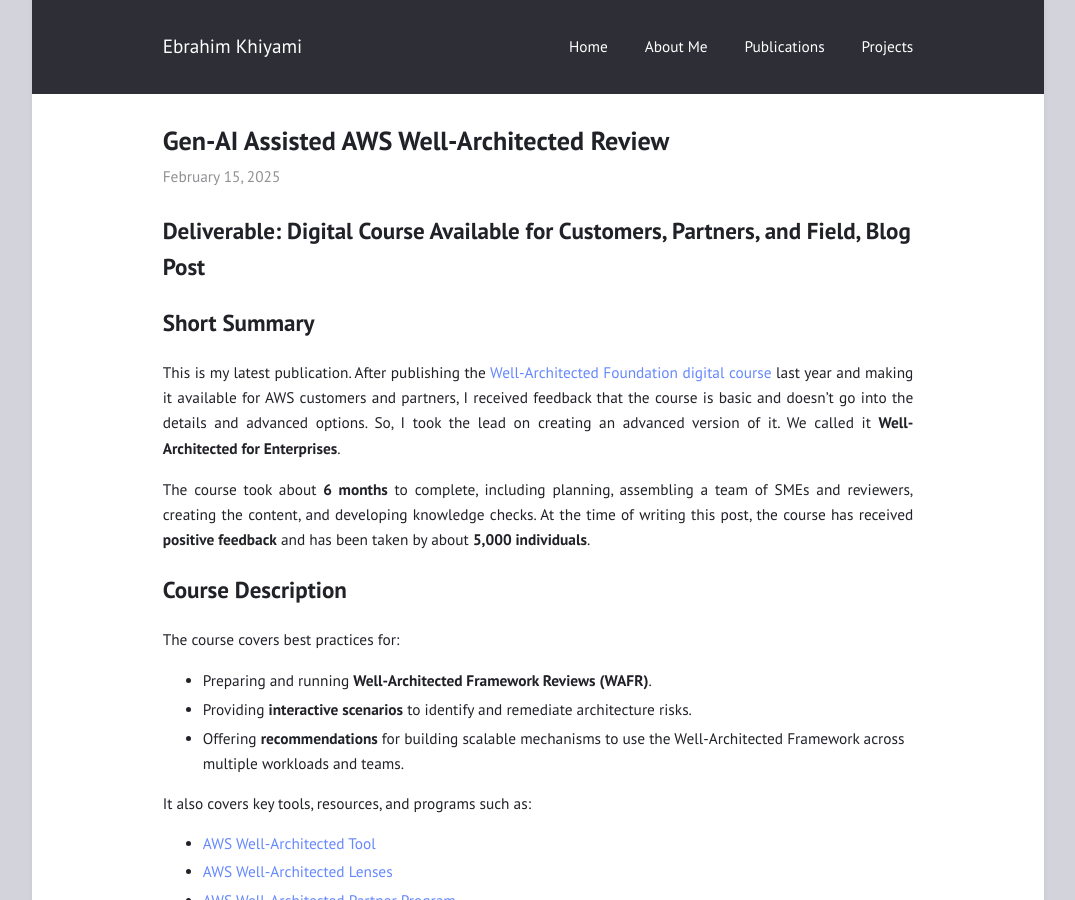
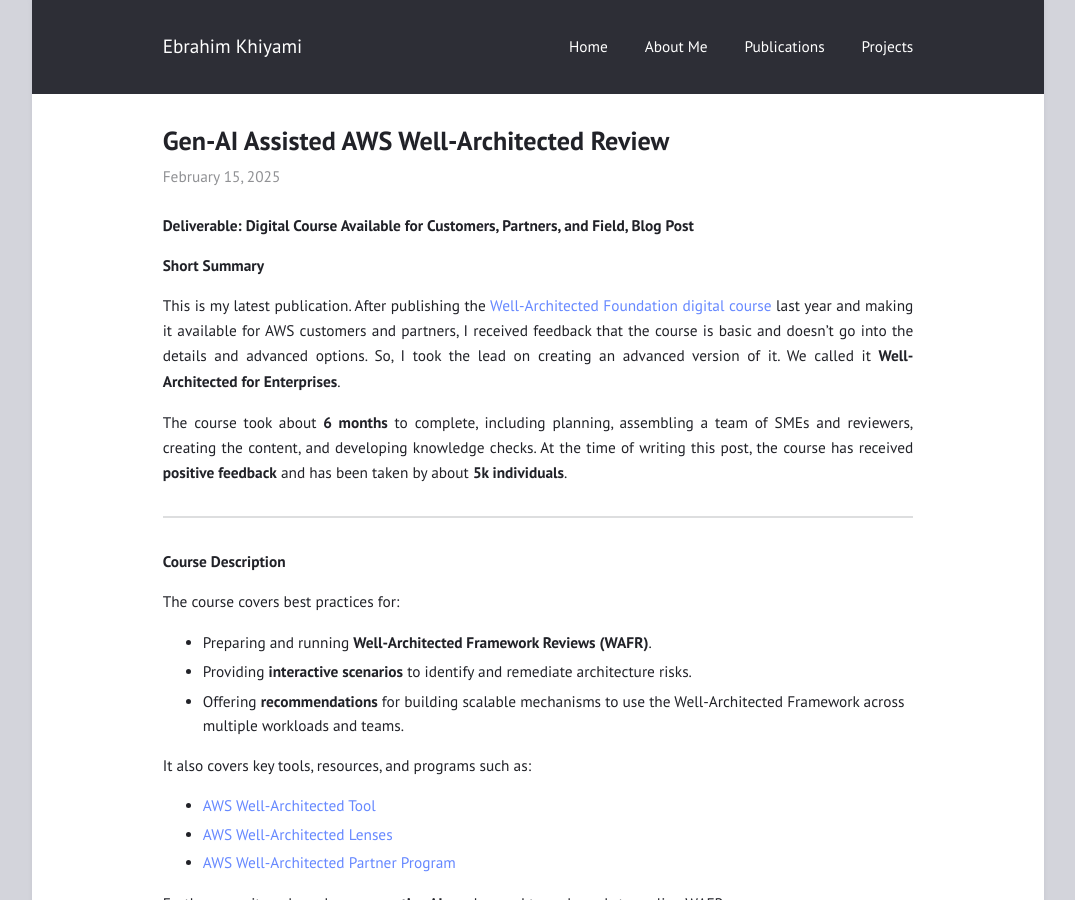
Before and after one commit to ekhiyami/ekhiyami.github.io, a Jekyll site: the page built from _posts/2025-02-15-wa-enterprise.md, in a window 1280 px wide and 900 px high. Shown: the whole window, without its empty margins (102-1177 px from the left). Built offline with Jekyll 4.4.1, drawn with Linux system fonts in a browser that asks for light colours.

Commit message:
Update 2025-02-15-wa-enterprise.md

```diff
--- a/_posts/2025-02-15-wa-enterprise.md
+++ b/_posts/2025-02-15-wa-enterprise.md
@@ -4,16 +4,19 @@
 categories: media
 ---
 
-# **Deliverable: Digital Course Available for Customers, Partners, and Field, Blog Post**
+**Deliverable: Digital Course Available for Customers, Partners, and Field, Blog Post**
 
 
-## **Short Summary**
+**Short Summary**
 
 This is my latest publication. After publishing the [Well-Architected Foundation digital course](https://ekhiyami.github.io/wa-course/) last year and making it available for AWS customers and partners, I received feedback that the course is basic and doesn’t go into the details and advanced options. So, I took the lead on creating an advanced version of it. We called it **Well-Architected for Enterprises**.
 
-The course took about **6 months** to complete, including planning, assembling a team of SMEs and reviewers, creating the content, and developing knowledge checks. At the time of writing this post, the course has received **positive feedback** and has been taken by about **5,000 individuals**.
+The course took about **6 months** to complete, including planning, assembling a team of SMEs and reviewers, creating the content, and developing knowledge checks. At the time of writing this post, the course has received **positive feedback** and has been taken by about **5k individuals**.
 
-## **Course Description**
+-------
+
+
+**Course Description**
 
 The course covers best practices for:
 
@@ -29,30 +32,33 @@
 
 Furthermore, it explores how **generative AI** can be used to scale and streamline WAFRs.
 
-## **What Does the Course Teach You?**
+**What Does the Course Teach You?**
 
-### ✅ **AWS Well-Architected Foundations**
+✅ **AWS Well-Architected Foundations**
 The course begins with a review of the **core elements** of the Well-Architected Framework, including its **pillars**, **design principles**, and **best practices**. This section ensures a **strong foundation** for advanced topics.
 
-### ✅ **How to Prepare and Run a Well-Architected Framework Review**
+✅ **How to Prepare and Run a Well-Architected Framework Review**
 You’ll learn how to:
 - Identify workloads.
 - Maximize the value of the review through interactive scenarios and example workloads.
 - Use AWS tools like **Trusted Advisor** and **Service Screener** to enhance the review process.
 
-### ✅ **How to Improve Workload Architecture**
+✅ **How to Improve Workload Architecture**
 Learn to identify **architecture risks**, prioritize them based on **business goals**, and develop **remediation plans** with recommended timelines.
 
-### ✅ **How to Scale Across Large Organizations**
+✅ **How to Scale Across Large Organizations**
 Discover mechanisms for **standardizing processes**, improving **organizational visibility**, and leveraging AWS tools for **efficient adoption** of Well-Architected best practices.
 
-### ✅ **How to Leverage Generative AI**
+✅ **How to Leverage Generative AI**
 Learn how **generative AI** can optimize and automate parts of WAFR, saving **time** and **resources** as your organization scales.
 
-## **Launch Materials**
+**Launch Materials**
 
 - [Announcement Blog Post on AWS Training & Certification Blog](https://aws.amazon.com/blogs/training-and-certification/well-architected-for-enterprises/)
 
 - [Well-Architected for Enterprises Digital Course](https://explore.skillbuilder.aws/learn/courses/21868/well-architected-for-enterprises/lessons)
 
+- ----
+
+
 ![wa-gen-ai](/assets/wa-enterprise.png)
```
